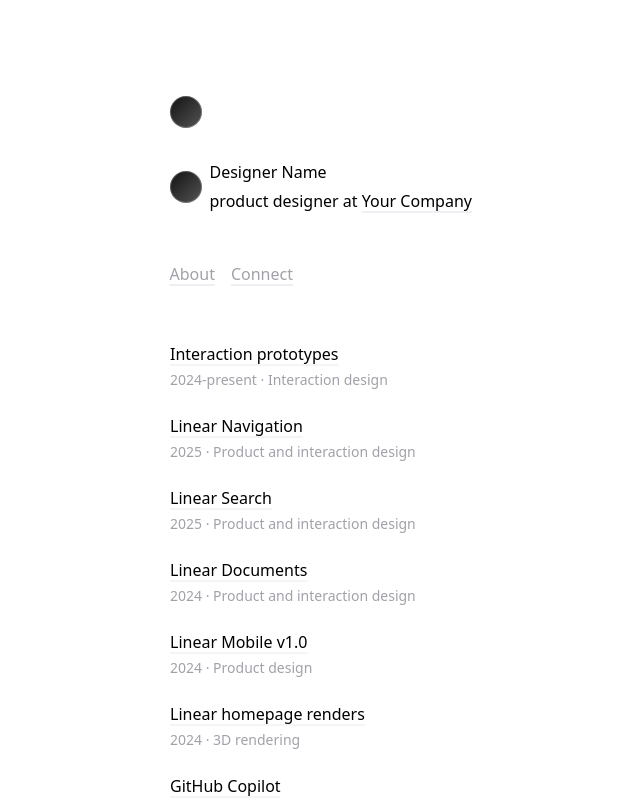
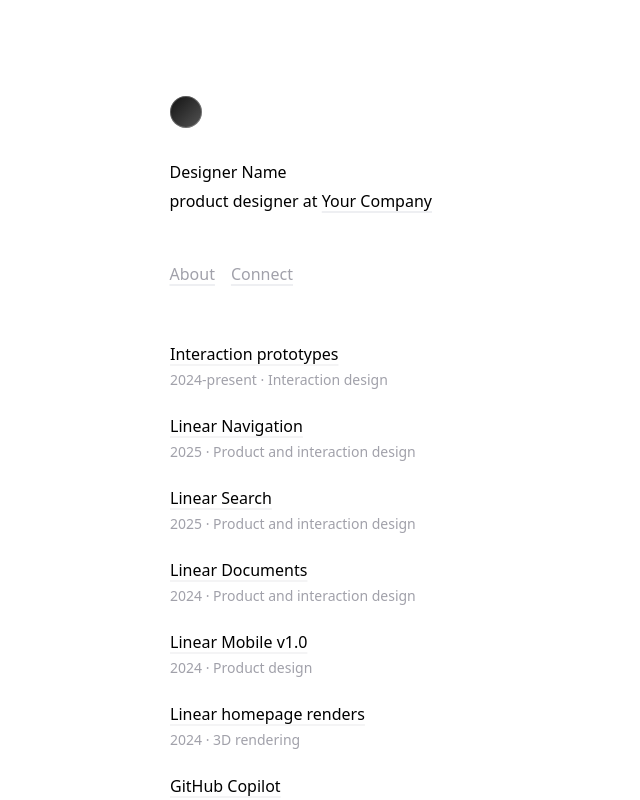
Before and after one commit to groowlin/groowlin.github.io, a Next.js app: page / in a window 1280 px wide. Shown: the top 800 px of the page, without its empty margins (127-767 px from the left). Built offline with nearby package versions, Linux system fonts and the light colour scheme.

Commit message:
fix: keep single clickable header avatar circle

```diff
--- a/components/home/HomeShowcase.tsx
+++ b/components/home/HomeShowcase.tsx
@@ -162,7 +162,6 @@ export function HomeShowcase({ entries, header }: HomeShowcaseProps) {
   }, [previewIndex, entries]);
 
   const portalTarget = typeof document === "undefined" ? null : document.body;
-  const avatarUrl = header.identity.avatarUrl?.trim() ?? "";
 
   function openIndex(index: number) {
     if (closeTimerRef.current) {
@@ -235,18 +234,6 @@ export function HomeShowcase({ entries, header }: HomeShowcaseProps) {
   return (
     <motion.div className={styles.root} initial="initial" animate="visible" variants={pageRevealVariants}>
       <motion.div className={styles.intro} variants={itemRevealVariants}>
-        <div className={styles.identityRow}>
-          {avatarUrl ? (
-            <span
-              className={styles.avatarImage}
-              role="img"
-              aria-label={header.identity.logoAlt}
-              style={{ backgroundImage: `url("${avatarUrl}")` }}
-            />
-          ) : (
-            <span className={styles.avatarFallback} aria-hidden="true" />
-          )}
-          <div className={styles.identityText}>
         <h1 className={styles.name}>{header.identity.name}</h1>
         <p className={styles.role}>
           {header.identity.rolePrefix}{" "}
@@ -254,8 +241,6 @@ export function HomeShowcase({ entries, header }: HomeShowcaseProps) {
             {header.identity.roleCompanyLabel}
           </Link>
         </p>
-          </div>
-        </div>
       </motion.div>
 
       <motion.nav className={styles.metaNav} variants={itemRevealVariants} aria-label="Meta navigation">
--- a/components/home/home-showcase.module.css
+++ b/components/home/home-showcase.module.css
@@ -10,39 +10,6 @@
   display: flex;
   flex-direction: column;
   gap: var(--space-2xs);
-}
-
-.identityRow {
-  display: inline-flex;
-  align-items: center;
-  gap: var(--space-sm);
-}
-
-.identityText {
-  display: inline-flex;
-  flex-direction: column;
-  gap: var(--space-2xs);
-}
-
-.avatarFallback,
-.avatarImage {
-  width: var(--space-3xl);
-  height: var(--space-3xl);
-  border-radius: var(--radius-pill);
-  flex-shrink: 0;
-}
-
-.avatarFallback {
-  background: linear-gradient(135deg, var(--logo-gradient-start), var(--logo-gradient-end));
-  box-shadow: inset 0 0 0 1px var(--white-25);
-}
-
-.avatarImage {
-  border: 1px solid var(--white-42);
-  background: linear-gradient(135deg, var(--logo-gradient-start), var(--logo-gradient-end));
-  background-position: center;
-  background-repeat: no-repeat;
-  background-size: cover;
 }
 
 .name {
--- a/components/shell/SiteShell.tsx
+++ b/components/shell/SiteShell.tsx
@@ -24,16 +24,21 @@ export async function SiteShell({
     <main className={styles.main}>
       <div className={styles.inner}>
         <Link className={styles.logoLink} href="/" aria-label="Go to the homepage">
-          {avatarUrl ? (
-            <span
-              className={styles.logoImage}
-              role="img"
-              aria-label={header?.identity.logoAlt ?? "Site avatar"}
-              style={{ backgroundImage: `url("${avatarUrl}")` }}
-            />
-          ) : (
-            <span className={styles.logoMark} aria-hidden="true" />
-          )}
+          <span
+            className={styles.logoMark}
+            role={avatarUrl ? "img" : undefined}
+            aria-label={avatarUrl ? (header?.identity.logoAlt ?? "Site avatar") : undefined}
+            aria-hidden={avatarUrl ? undefined : true}
+            style={
+              avatarUrl
+                ? {
+                    backgroundImage: `url("${avatarUrl}")`,
+                    backgroundSize: "cover",
+                    backgroundPosition: "center"
+                  }
+                : undefined
+            }
+          />
         </Link>
 
         {(title || subtitle) && (
--- a/components/shell/site-shell.module.css
+++ b/components/shell/site-shell.module.css
@@ -24,17 +24,6 @@
   border-radius: var(--radius-pill);
   background: linear-gradient(135deg, var(--logo-gradient-start), var(--logo-gradient-end));
   box-shadow: inset 0 0 0 1px var(--white-25);
-}
-
-.logoImage {
-  width: var(--space-3xl);
-  height: var(--space-3xl);
-  border-radius: var(--radius-pill);
-  border: 1px solid var(--white-42);
-  background: linear-gradient(135deg, var(--logo-gradient-start), var(--logo-gradient-end));
-  background-position: center;
-  background-repeat: no-repeat;
-  background-size: cover;
 }
 
 .headerBlock {
```
Lines whose indentation alone changed are shown as unchanged.
